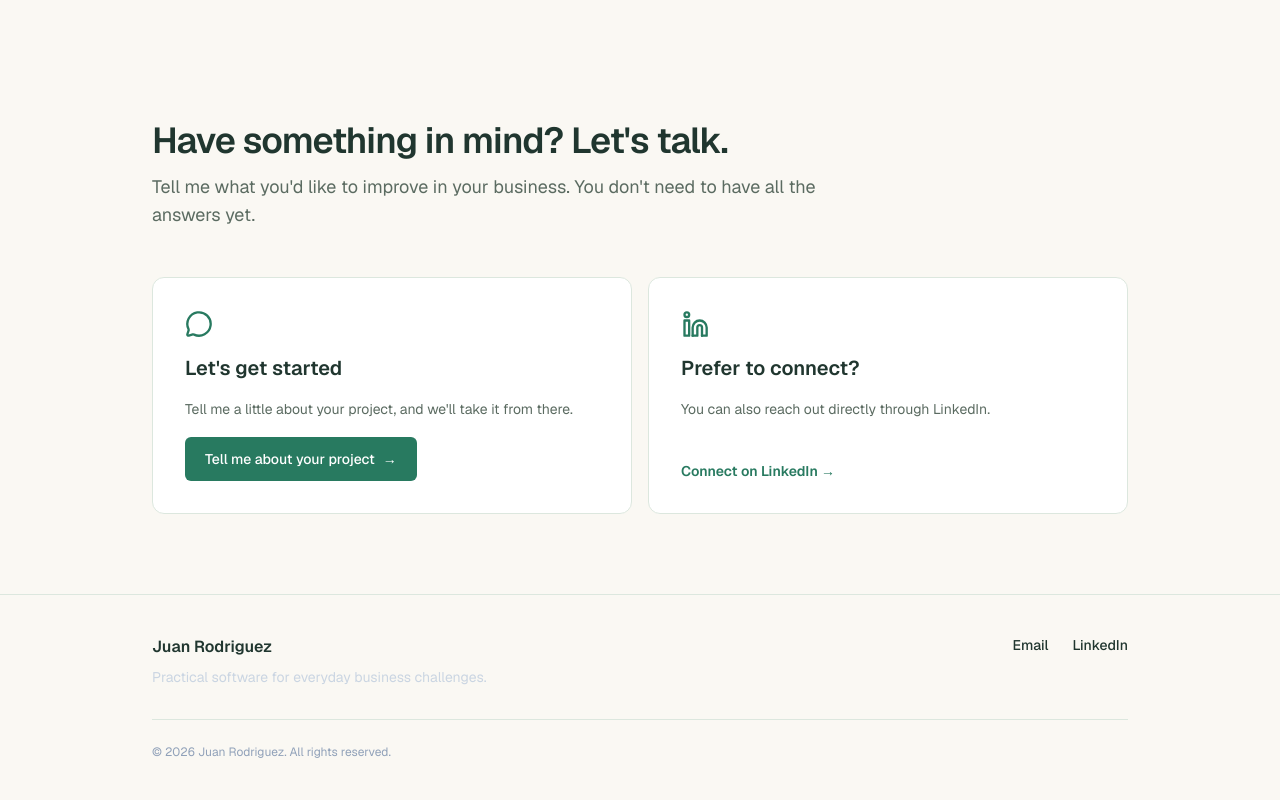
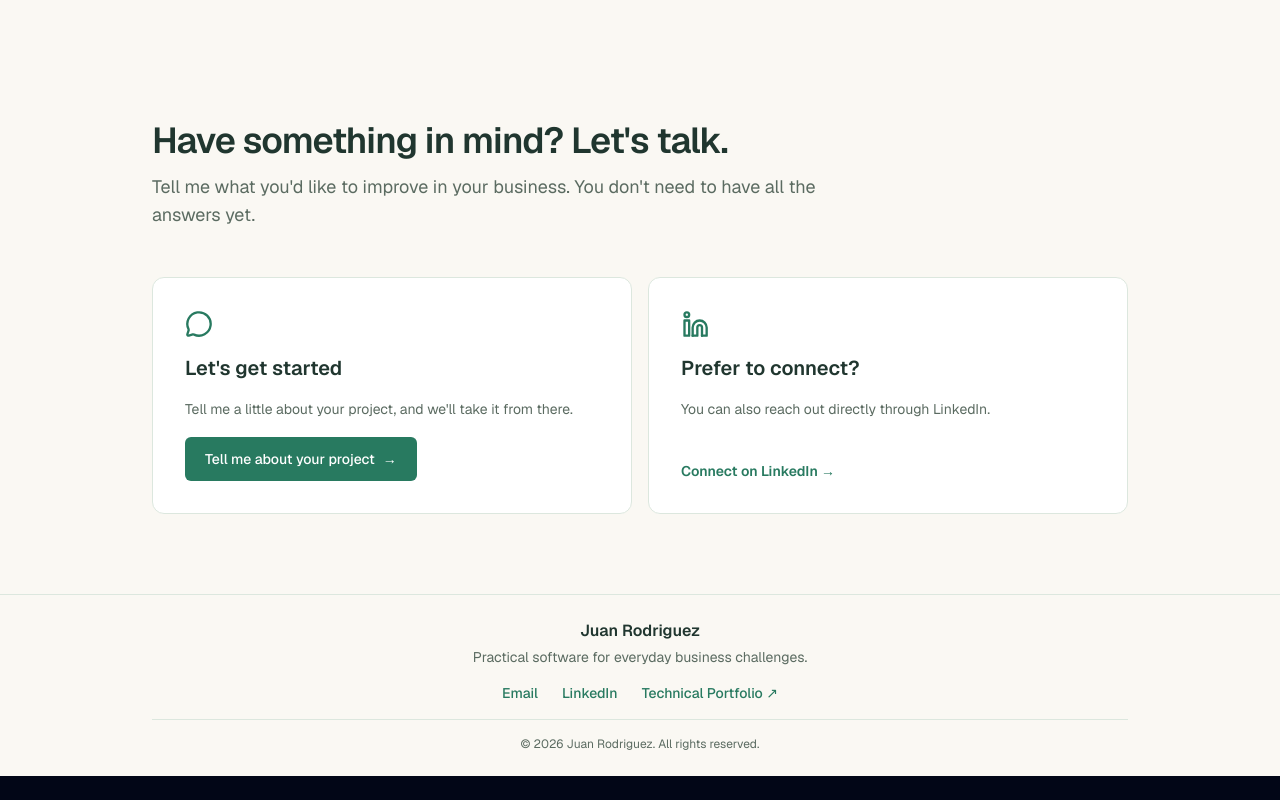
Before and after one commit to juan7792/jrodriguez-dev, a Next.js app: page /1/business in a window 1280 px wide. Shown: the part 2693-3493 px from the top of the page. After the commit the page ends 3469 px from the top, so only its background shows below. Built offline with nearby package versions, Linux system fonts and the light colour scheme.

Commit message:
business: restyling footer

```diff
--- a/src/components/business/BusinessFooter.tsx
+++ b/src/components/business/BusinessFooter.tsx
@@ -1,7 +1,7 @@
-
 import { getTranslations } from "next-intl/server";
 
 import Container from "@/components/ui/Container";
+import { Link } from "@/i18n/navigation";
 
 export default async function BusinessFooter() {
   const t = await getTranslations("BusinessFooter");
@@ -10,23 +10,25 @@ export default async function BusinessFooter() {
   const linkedin = "https://linkedin.com/in/j-rodriguez-lvv";
 
   return (
-    <footer className="business-footer border-t py-10">
+    <footer className="business-footer border-t py-6">
       <Container>
-        <div className="flex flex-col gap-6 sm:flex-row sm:items-start sm:justify-between">
-          <div className="max-w-sm">
-            <p className="text-base font-semibold">
+        <div className="flex flex-col items-center gap-2 text-center">
+          {/* Name and tagline */}
+          <div className="flex flex-col items-center gap-1">
+            <p className="text-base font-semibold text-[#20362F]">
               Juan Rodriguez
             </p>
 
-            <p className="mt-2 text-sm text-slate-600 dark:text-slate-300">
+            <p className="business-text-muted text-sm">
               {t("tagline")}
             </p>
           </div>
 
-          <div className="flex items-center gap-6 text-sm">
+          {/* Links */}
+          <div className="flex flex-wrap items-center justify-center gap-x-6 gap-y-3 pt-2 text-sm">
             <a
               href={`mailto:${email}`}
-              className="font-medium transition-colors hover:text-emerald-500"
+              className="font-medium text-[#287A60] transition-colors hover:text-[#20664E]"
             >
               {t("email")}
             </a>
@@ -35,17 +37,24 @@ export default async function BusinessFooter() {
               href={linkedin}
               target="_blank"
               rel="noopener noreferrer"
-              className="font-medium transition-colors hover:text-emerald-500"
+              className="font-medium text-[#287A60] transition-colors hover:text-[#20664E]"
             >
               {t("linkedin")}
             </a>
+
+            <Link
+              href="/technical"
+              className="font-medium text-[#287A60] transition-colors hover:text-[#20664E]"
+            >
+              Technical Portfolio ↗
+            </Link>
           </div>
         </div>
 
-        <div className="business-divider mt-8 border-t pt-6">
-          <p className="text-xs text-slate-500 dark:text-slate-400">
-            © {new Date().getFullYear()} Juan Rodriguez.{" "}
-            {t("rights")}
+        {/* Copyright */}
+        <div className="business-divider mt-4 border-t pt-4">
+          <p className="business-text-muted text-center text-xs">
+            © {new Date().getFullYear()} Juan Rodriguez. {t("rights")}
           </p>
         </div>
       </Container>
```
